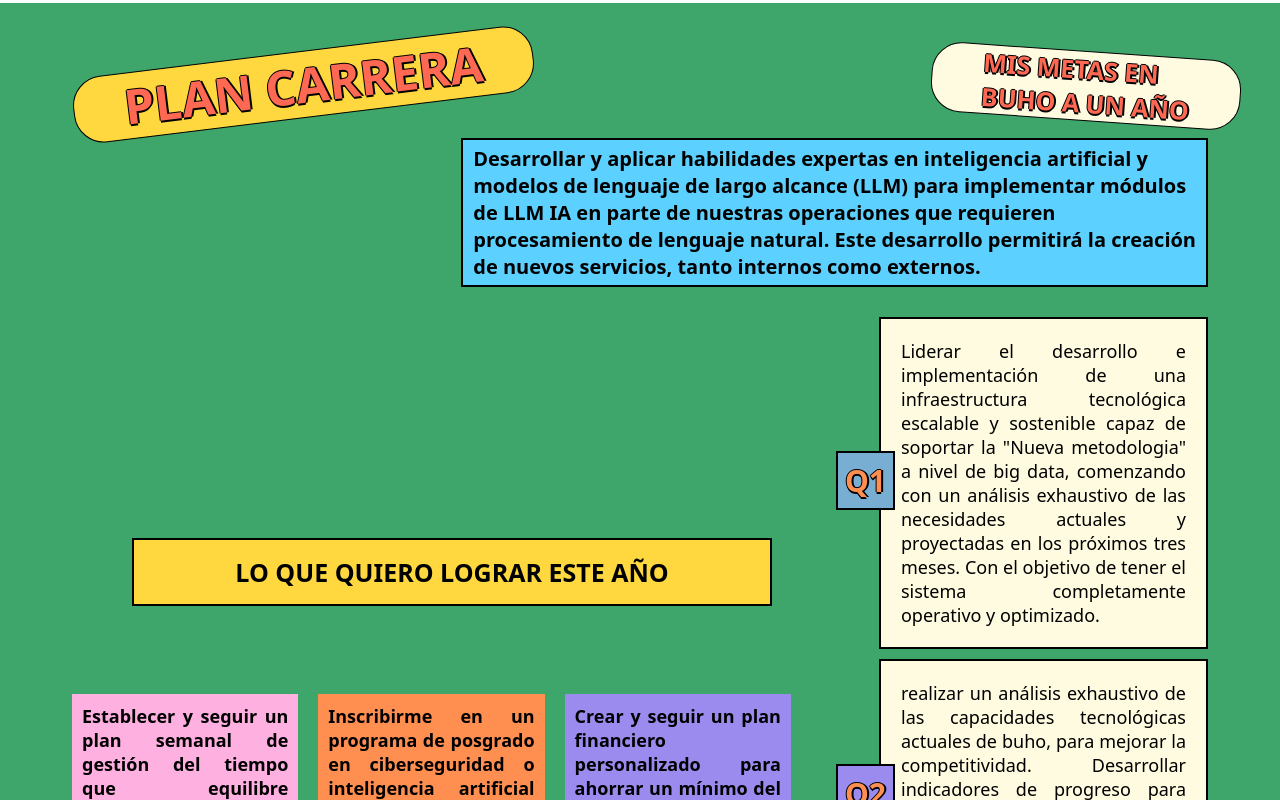
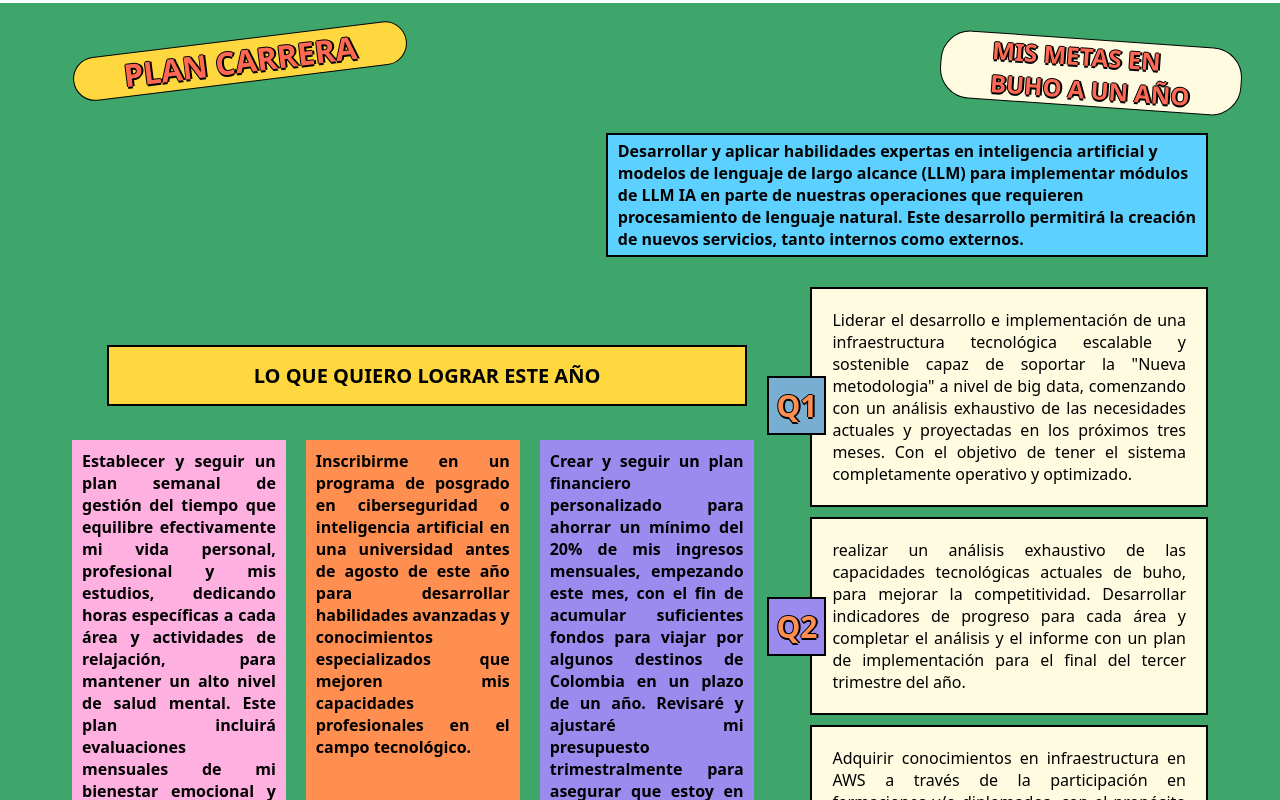
Before and after one commit to MarcosDiazYGD/landing_miguel, a React (Vite) app: page / in a window 1280 px wide. Shown: the part 10160-10960 px from the top of the page. Built offline with nearby package versions, Linux system fonts and the light colour scheme.

Commit message:
corregir plan carrera

```diff
--- a/src/App.css
+++ b/src/App.css
@@ -512,7 +512,7 @@
   position: relative;
   width: calc(100% + 10rem);
   background-color: #3ea66b;
-  padding: 2rem 3rem;
+  padding: 1.5rem 3rem;
   transition: top 0.2s ease;
   display: flex;
   flex-direction: column;
@@ -530,6 +530,7 @@
   text-shadow: -1px 0 black, 0 2px black, 2px 0 black, 0 -1px black;
   font-weight: bold;
   transform: rotate(-7deg);
+  font-size: clamp(1rem, 3.5vw, 1.3rem);
 }
 
 .plan-carrera h2:nth-child(2) {
@@ -541,11 +542,11 @@
   border: 1px solid black;
   text-shadow: -1px 0 black, 0 2px black, 2px 0 black, 0 -1px black;
   font-weight: bold;
-  font-size: 25px;
   transform: initial;
   transform: rotate(4deg);
   position: absolute;
   right: 3%;
+  font-size: clamp(1rem, 3.5vw, 1rem);
 }
 
 .plan-carrera .container-desarrollar {
@@ -554,11 +555,11 @@
   padding: 5px 10px;
   color: black;
   font-weight: bold;
-  font-size: 20px;
+  font-size: 16px;
   width: fit-content;
   text-align: justify;
   margin-left: auto;
-  margin-top: 20px;
+  margin-top: 50px;
   margin-bottom: 30px;
 }
 
@@ -568,14 +569,14 @@
   padding: 15px 100px;
   color: black;
   font-weight: bold;
-  font-size: 25px;
+  font-size: 20px;
   width: fit-content;
   text-align: justify;
   margin-top: 40px;
   width: 50%;
   text-align: center;
-  margin-left: 60px;
-  top: 30%;
+  margin-left: 35px;
+  top: 25%;
   position: absolute;
 }
 
@@ -589,15 +590,16 @@
 .plan-carrera .container-logros {
   display: flex;
   gap: 20px;
-  width: 65%;
-  margin-top: 40px;
+  width: 60%;
+  position: relative;
+  top: -50px;
 }
 
 .plan-carrera .container-logros div {
   padding: 10px;
   background-color: #feb0e1;
   color: black;
-  font-size: 18px;
+  font-size: 16px;
   font-weight: bold;
   text-align: justify;
   width: 100%;
@@ -634,9 +636,9 @@
   color: black;
   border: 2px solid black;
   padding: 20px;
-  font-size: 18px;
+  font-size: 16px;
   text-align: justify;
-  width: 85%;
+  width: 100%;
   align-self: flex-end;
   position: relative;
 }
--- a/src/components/PlanCarrera/PlanCarrera.jsx
+++ b/src/components/PlanCarrera/PlanCarrera.jsx
@@ -15,10 +15,10 @@
           externos.
         </p>
       </div>
-      <div className='container-lograr'>
-        <span>LO QUE QUIERO LOGRAR ESTE AÑO</span>
-      </div>
       <div className='flex-logros'>
+        <div className='container-lograr'>
+          <span>LO QUE QUIERO LOGRAR ESTE AÑO</span>
+        </div>
         <div className='container-logros'>
           <div>
             <span>1°</span>
```
